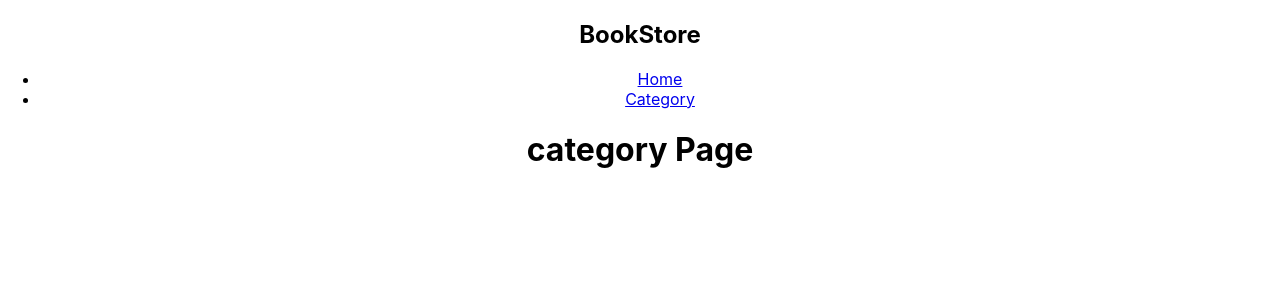
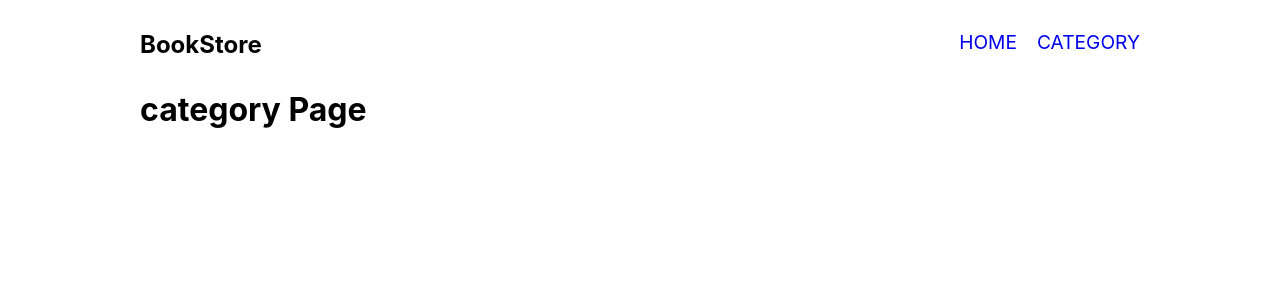
Before and after one commit to katfogy/Bookstore-react, a React (Create React App) app: page /Category in a window 1280 px wide. Shown: the top 300 px of the page. Built offline with nearby package versions, Linux system fonts and the light colour scheme.

Commit message:
menu styling done

```diff
--- a/src/App.css
+++ b/src/App.css
@@ -1,39 +1,64 @@
-.App {
+*{
+  margin: 0;
+  padding: 0;
+  box-sizing: border-box;
+}
+
+body{
+  padding: 10px;
+  overflow-x: hidden;
+}
+.container-center{
+  max-width: 1000px;
+  margin: 0px auto;
+}
+
+header{
+  background-color: #ffff;
+ height: 80px;
+}
+
+nav{
+  display: flex;
+  justify-content: space-between;
+  padding:20px 0px;
+}
+
+.menu-list{
+  display: flex;
+  justify-content: space-between;
+  gap: 20px;
+}
+a{
+  text-decoration: none;
+  font-size: 1.2rem;
+  text-transform: uppercase;
+}
+.menu-list li{
+  list-style-type: none;
+
+}
+
+.center{
   text-align: center;
 }
 
-.App-logo {
-  height: 40vmin;
-  pointer-events: none;
+.py-5{
+  padding-block: 20px;
+}
+.form-control{
+  width: 100%;
+}
+.input-control{
+min-width: 80%;
+padding: 10px;
+margin-bottom: 10px;
+border-radius: 5px;
 }
 
-@media (prefers-reduced-motion: no-preference) {
-  .App-logo {
-    animation: App-logo-spin infinite 20s linear;
-  }
+.btn{
+  display: block;
+  padding: 10px 20px;
+  width: 20%;
+  margin: 0 auto;
 }
-
-.App-header {
-  background-color: #282c34;
-  min-height: 100vh;
-  display: flex;
-  flex-direction: column;
-  align-items: center;
-  justify-content: center;
-  font-size: calc(10px + 2vmin);
-  color: white;
-}
-
-.App-link {
-  color: #61dafb;
-}
-
-@keyframes App-logo-spin {
-  from {
-    transform: rotate(0deg);
-  }
-
-  to {
-    transform: rotate(360deg);
-  }
-}
--- a/src/components/BookForm.js
+++ b/src/components/BookForm.js
@@ -25,12 +25,12 @@ export default function BookInput() {
 
   return (
     <>
-      <h3>Add a new book:</h3>
-      <form onSubmit={addNewBook}>
-        <input type="text" placeholder="Enter Book Title" name="title" value={book.title} onChange={handleChange} />
-        <input type="text" placeholder="Enter Book Author" name="author" value={book.author} onChange={handleChange} />
-        <input type="text" placeholder="Enter Book Category" name="category" value={book.category} onChange={handleChange} />
-        <button type="submit">Add</button>
+      <h3 className="center py-5">Add a new book:</h3>
+      <form onSubmit={addNewBook} className="form-control center">
+        <input type="text" placeholder="Enter Book Title" name="title" value={book.title} onChange={handleChange} className="input-control" />
+        <input type="text" placeholder="Enter Book Author" name="author" value={book.author} onChange={handleChange} className="input-control" />
+        <input type="text" placeholder="Enter Book Category" name="category" value={book.category} onChange={handleChange} className="input-control" />
+        <button type="submit" className="btn">Add</button>
       </form>
     </>
   );
--- a/src/components/Books.js
+++ b/src/components/Books.js
@@ -33,13 +33,13 @@ export default function BookList() {
   }
 
   return (
-    <div>
+    <div className="container-center">
       <BookForm />
       <p>{postStatus.loading ? 'Posting...' : ''}</p>
       <p>{delStatus.loading ? 'Deleting...' : ''}</p>
       <pre>{postStatus.error ? postStatus.errMsg : ''}</pre>
       <pre>{delStatus.error ? delStatus.errMsg : ''}</pre>
-      <h3>List of books:</h3>
+      <h3 className="center py-5">List of books:</h3>
       <ul>
         {bookItems.map((book) => (
           <Book key={book.id} id={book.id} book={book} />
--- a/src/components/CategoryPage.js
+++ b/src/components/CategoryPage.js
@@ -1,5 +1,5 @@
 const CategoryPage = () => (
-  <div>
+  <div className="container-center">
     <h1>category Page</h1>
   </div>
 );
--- a/src/components/NavMenu.js
+++ b/src/components/NavMenu.js
@@ -2,9 +2,9 @@ import { NavLink } from 'react-router-dom';
 
 const NavMenu = () => (
   <header>
-    <nav>
+    <nav className="container-center">
       <h1>BookStore</h1>
-      <ul>
+      <ul className="menu-list">
         <li>
           <NavLink to="/">Home</NavLink>
         </li>
```
